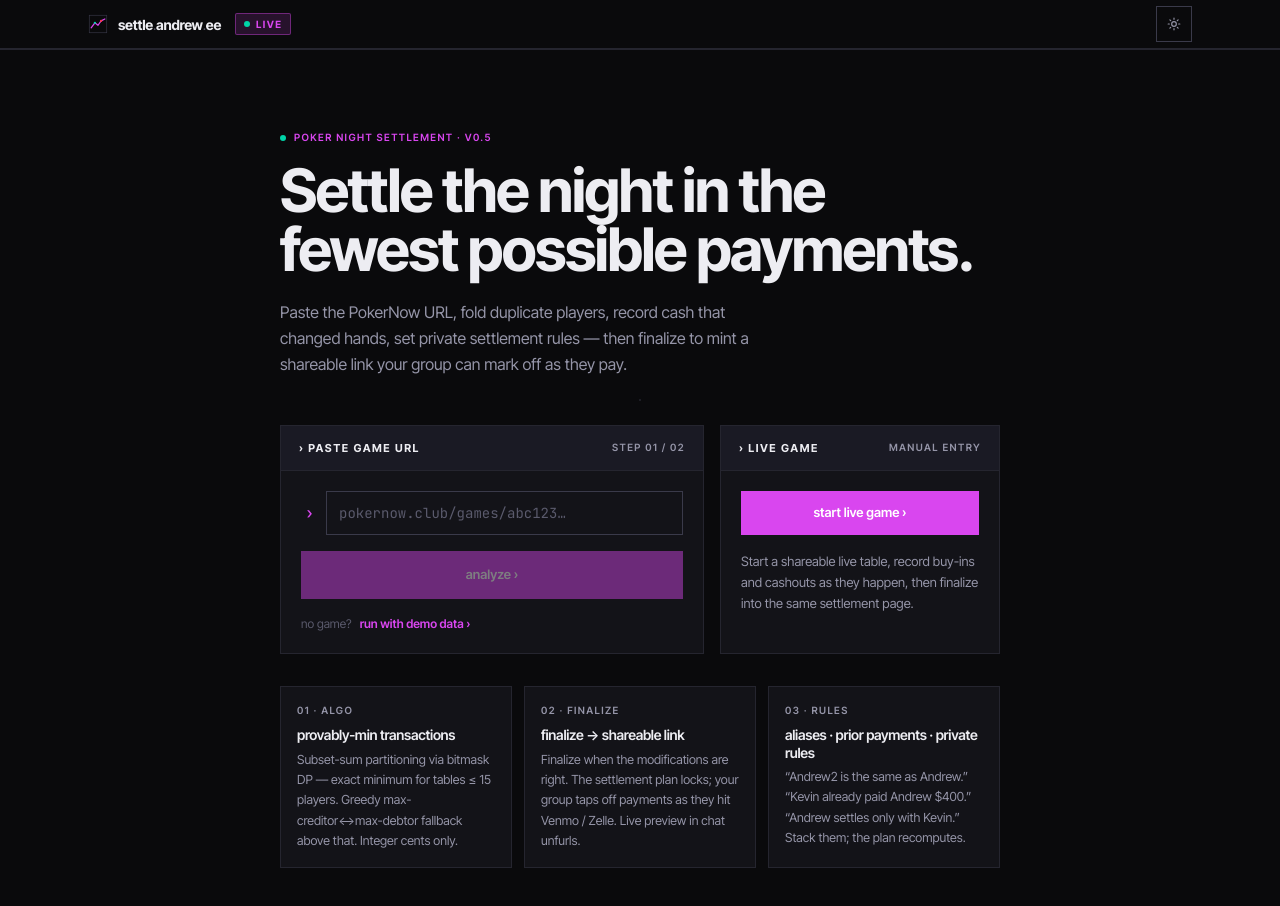
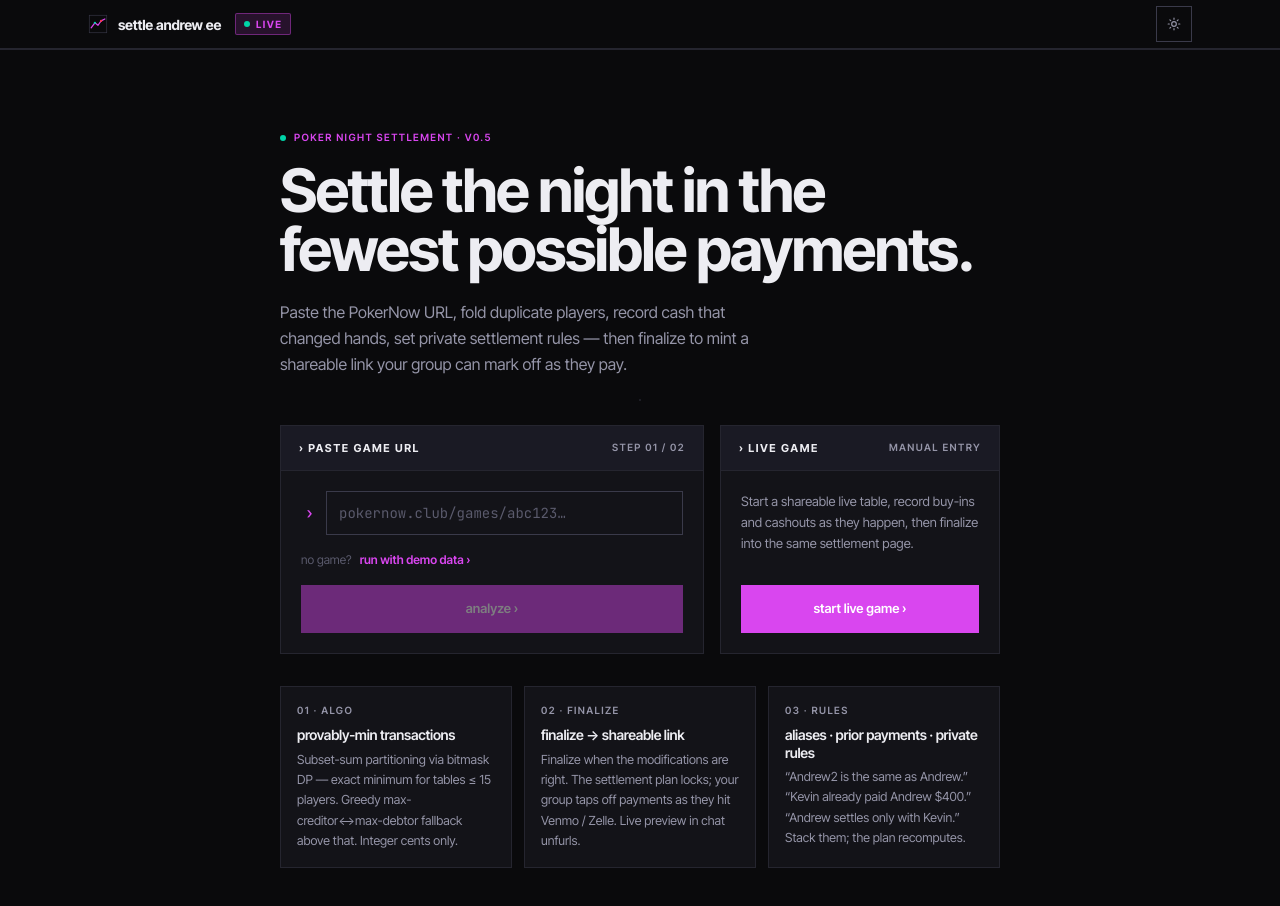
Before and after one commit to 0xAndoroid/settle-poker-now, a React (Vite) app: page / in a window 1280 px wide. Shown: the top 906 px of the page. Built offline with nearby package versions, Linux system fonts and the light colour scheme.

Commit message:
Align landing page card actions

```diff
--- a/src/components/EmptyState.tsx
+++ b/src/components/EmptyState.tsx
@@ -66,12 +66,12 @@ export function EmptyState({
 
       <div className="grid items-stretch gap-4 lg:grid-cols-[minmax(0,1.25fr)_minmax(280px,0.75fr)]">
         {/* URL input — terminal-style entry */}
-        <form onSubmit={handleAnalyze} className="card flex flex-col">
+        <form onSubmit={handleAnalyze} className="card flex h-full flex-col">
           <div className="card-header">
             <span className="ticker-label-strong">› paste game url</span>
             <span className="ticker-label hidden sm:inline">step 01 / 02</span>
           </div>
-          <div className="p-4 sm:p-5 space-y-4 flex flex-1 flex-col">
+          <div className="flex flex-1 flex-col gap-4 p-4 sm:p-5">
             <div className="flex items-stretch gap-2 sm:gap-3">
               <span
                 aria-hidden="true"
@@ -101,14 +101,6 @@ export function EmptyState({
               />
             </div>
 
-            <button
-              type="submit"
-              disabled={isLoading || !valid}
-              className="btn btn-fill h-12 w-full text-[13px] mt-auto"
-            >
-              {submitting ? 'loading…' : 'analyze ›'}
-            </button>
-
             {error && (
               <p
                 id="game-url-error"
@@ -130,27 +122,35 @@ export function EmptyState({
                 run with demo data ›
               </button>
             </div>
+
+            <button
+              type="submit"
+              disabled={isLoading || !valid}
+              className="btn btn-fill mt-auto h-12 w-full text-[13px]"
+            >
+              {submitting ? 'loading…' : 'analyze ›'}
+            </button>
           </div>
         </form>
 
-        <section className="card flex flex-col">
+        <section className="card flex h-full flex-col">
           <div className="card-header">
             <span className="ticker-label-strong">› live game</span>
             <span className="ticker-label hidden sm:inline">manual entry</span>
           </div>
-          <div className="p-4 sm:p-5 space-y-4 flex flex-1 flex-col">
+          <div className="flex flex-1 flex-col gap-4 p-4 sm:p-5">
+            <p className="text-[13px] text-fg-dim leading-relaxed">
+              Start a shareable live table, record buy-ins and cashouts as they happen, then
+              finalize into the same settlement page.
+            </p>
             <button
               type="button"
               onClick={onStartLiveGame}
               disabled={isLoading}
-              className="btn btn-fill h-11 w-full text-[13px]"
+              className="btn btn-fill mt-auto h-12 w-full text-[13px]"
             >
               {startingLive ? 'starting…' : 'start live game ›'}
             </button>
-            <p className="text-[13px] text-fg-dim leading-relaxed">
-              Start a shareable live table, record buy-ins and cashouts as they happen, then
-              finalize into the same settlement page.
-            </p>
           </div>
         </section>
       </div>
```
